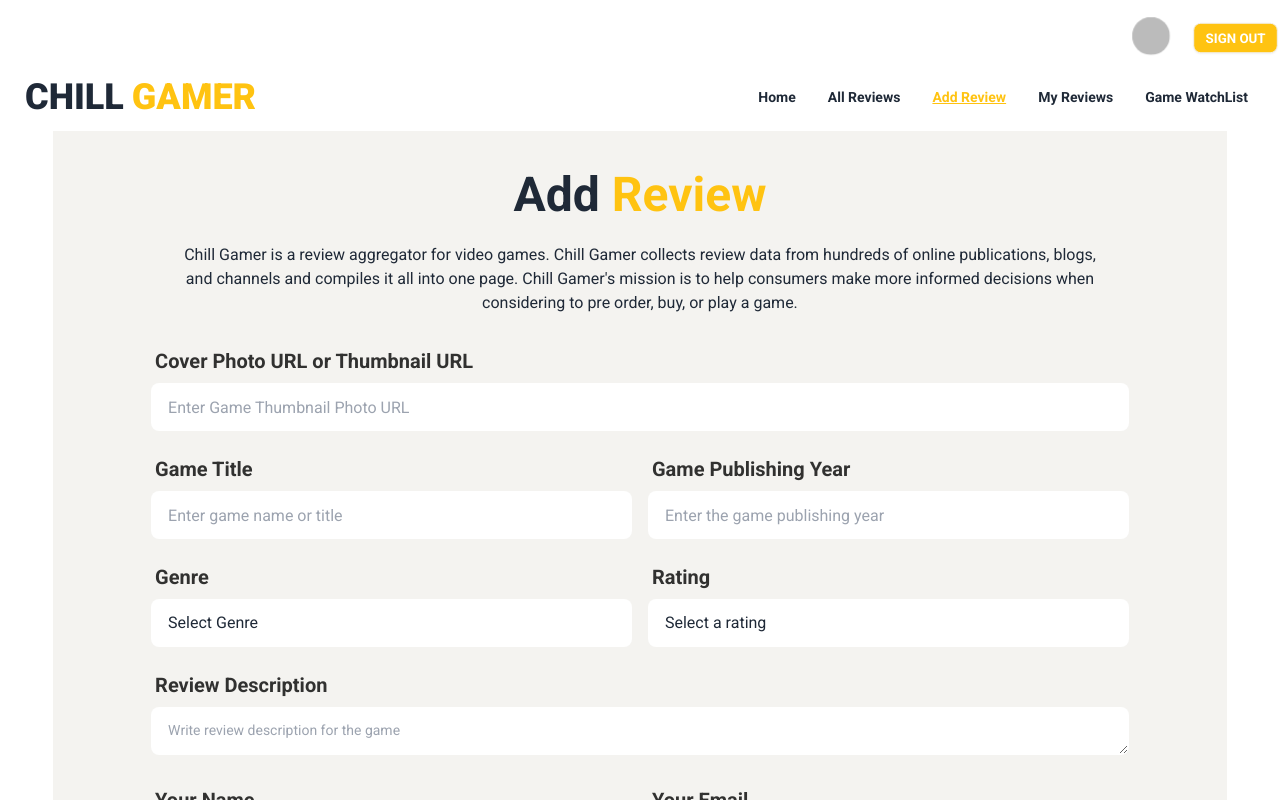
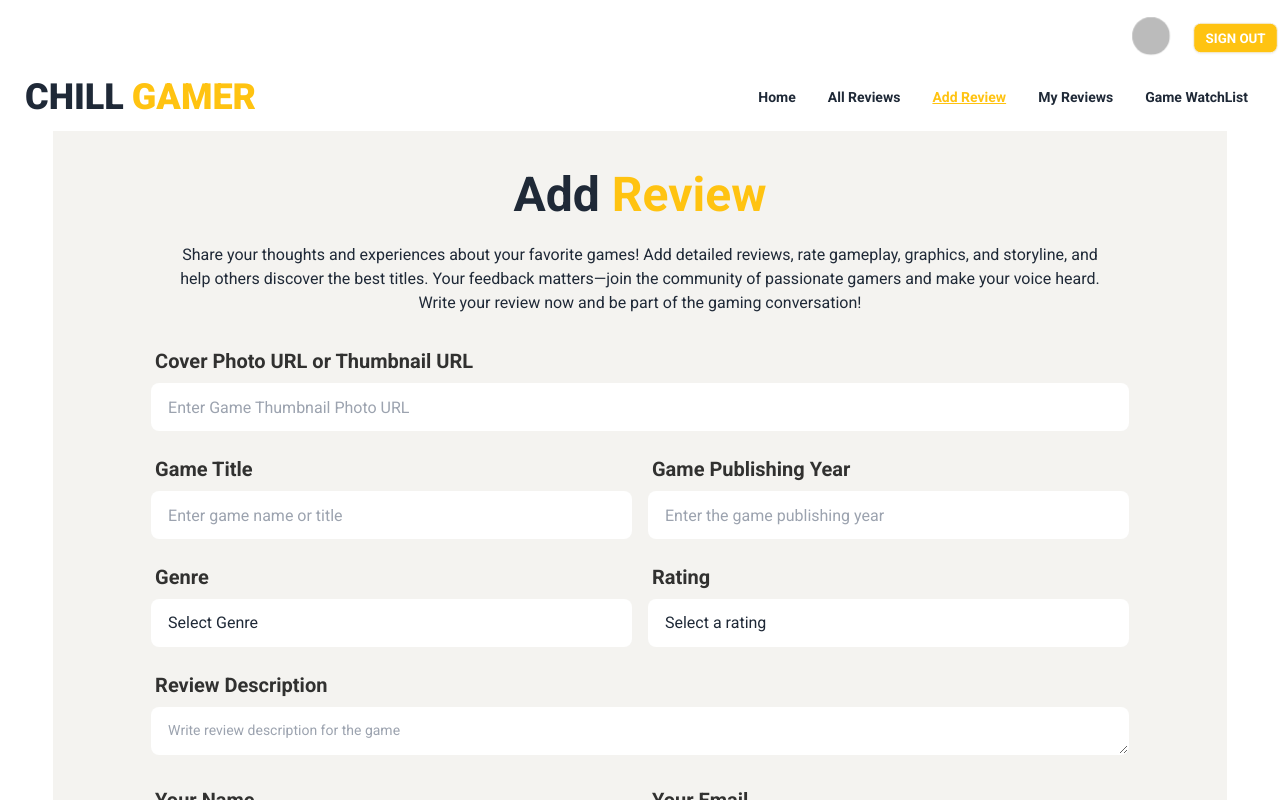
Before and after one commit to farahsamsi/Chill-Gamer-Client, a React (Vite) app: page /addReview in a window 1280 px wide. Shown: the top 800 px of the page. Built offline with nearby package versions, Linux system fonts and the light colour scheme; no server answers; sample sign-in values are in the browser's storage.

Commit message:
added loading component while loading data

```diff
--- a/src/Components/AuthProvider/AuthProvider.jsx
+++ b/src/Components/AuthProvider/AuthProvider.jsx
@@ -55,7 +55,6 @@ const AuthProvider = ({ children }) => {
 
     useEffect(() => {
         const unSubscribe = onAuthStateChanged(auth, (currentUser) => {
-
             if (currentUser) {
                 setUser(currentUser)
             } else {
@@ -78,6 +77,7 @@ const AuthProvider = ({ children }) => {
         user,
         setUser,
         loading,
+        setLoading,
     }
 
     return (
--- a/src/MainLayout/MainLayout.jsx
+++ b/src/MainLayout/MainLayout.jsx
@@ -1,15 +1,25 @@
 import { Outlet } from "react-router-dom";
 import Navbar from "../Components/Navbar/Navbar";
 import Footer from "../Components/Footer";
+import { useContext } from "react";
+import { AuthContext } from "../Components/AuthProvider/AuthProvider";
+import Loading from "../Components/Loading";
 
 const MainLayout = () => {
+    const { loading, setLoading } = useContext(AuthContext);
+    console.log(loading)
+
     return (
         <div className="font-roboto">
 
             {/* Navbar  */}
             <Navbar></Navbar>
             <div className="min-h-[calc(100vh-300px)]">
-                <Outlet></Outlet>
+                {/* <Loading></Loading>
+                <Outlet></Outlet> */}
+                {
+                    loading ? <Loading></Loading> : <Outlet></Outlet>
+                }
             </div>
 
             {/* Footer */}
--- a/src/Pages/AddReview.jsx
+++ b/src/Pages/AddReview.jsx
@@ -58,7 +58,7 @@ const AddReview = () => {
                 <div className='w-10/12 mx-auto'>
                     <div className='text-center'>
                         <h1 className='text-2xl lg:text-5xl font-bold'>Add <span className="text-primary">Review</span></h1>
-                        <p className='md:max-w-[930px] mx-auto my-4 md:my-6'>Chill Gamer is a review aggregator for video games. Chill Gamer collects review data from hundreds of online publications, blogs, and channels and compiles it all into one page. Chill Gamer&apos;s mission is to help consumers make more informed decisions when considering to pre order, buy, or play a game.</p>
+                        <p className='md:max-w-[930px] mx-auto my-4 md:my-6'>Share your thoughts and experiences about your favorite games! Add detailed reviews, rate gameplay, graphics, and storyline, and help others discover the best titles. Your feedback matters—join the community of passionate gamers and make your voice heard. Write your review now and be part of the gaming conversation!</p>
                     </div>
                     <form onSubmit={handleSubmit} className='space-y-4'>
                         {/* row 1 */}
--- a/src/Pages/Login.jsx
+++ b/src/Pages/Login.jsx
@@ -54,7 +54,9 @@ const Login = () => {
         <div className="my-4 md:my-6 lg:my-8">
             <div className="md:w-8/12 mx-auto flex flex-col justify-center items-center text-center gap-4 mb-5 ">
                 <h1 className="text-2xl lg:text-5xl font-extrabold">SIGN <span className="text-primary">IN</span></h1>
-                <p className="font-medium text-black/80 px-4">Get access to view, edit and add reviews of your <span className="text-primary">favorite GAMES</span> by registering in simple steps.</p>
+                <p className="font-medium text-black/80 px-4">
+                    Welcome back! Sign in to access your reviews, watch list, and personalized recommendations. Join the community of gamers sharing their passion and insights. Log in to dive back into your gaming journey and keep exploring your favorite titles!
+                </p>
             </div>
             <div className="card bg-base-100 w-11/12 mx-auto lg:max-w-screen-md shrink-0 shadow-2xl border">
                 <form onSubmit={handleSubmit} className="card-body">
--- a/src/Pages/MyReviews.jsx
+++ b/src/Pages/MyReviews.jsx
@@ -4,6 +4,7 @@ import Swal from "sweetalert2";
 
 const MyReviews = () => {
     const reviews = useLoaderData();
+
     const [myReviews, setMyReviews] = useState(reviews);
 
     const handleDelete = _id => {
@@ -42,7 +43,7 @@ const MyReviews = () => {
         <div className="my-4 md:my-6 lg:my-8">
             <div className="md:w-8/12 mx-auto flex flex-col justify-center items-center text-center gap-4 mb-5 ">
                 <h1 className="text-2xl lg:text-5xl font-extrabold">MY <span className="text-primary">REVIEWS</span></h1>
-                <p className="font-medium text-black/80 px-4">Chill Gamer is a review aggregator for video games. Chill Gamer collects review data from hundreds of online publications, blogs, and channels and compiles it all into one page. Chill Gamer&apos;s mission is to help consumers make more informed decisions when considering to pre order, buy, or play a game.</p>
+                <p className="font-medium text-black/80 px-4">Keep track of all your reviews in one place! Revisit your opinions, edit details, and manage your feedback on games you&apos;ve loved—or hated. Your reviews help shape the gaming community, so stay engaged and share your voice on the titles you’ve explored.</p>
             </div>
             <div className="card p-6 bg-base-100 w-11/12 mx-auto lg:max-w-screen-md shrink-0 shadow-2xl border">
                 <div className="overflow-x-auto">
--- a/src/Pages/MyWatchlist.jsx
+++ b/src/Pages/MyWatchlist.jsx
@@ -42,7 +42,7 @@ const MyWatchlist = () => {
         <div className="my-4 md:my-6 lg:my-8">
             <div className="md:w-8/12 mx-auto flex flex-col justify-center items-center text-center gap-4 mb-5 ">
                 <h1 className="text-2xl lg:text-5xl font-extrabold">MY <span className="text-primary">WATCH LIST</span></h1>
-                <p className="font-medium text-black/80 px-4">Chill Gamer is a item aggregator for video games. Chill Gamer collects item data from hundreds of online publications, blogs, and channels and compiles it all into one page. Chill Gamer&apos;s mission is to help consumers make more informed decisions when considering to pre order, buy, or play a game.</p>
+                <p className="font-medium text-black/80 px-4">Save your favorite games and keep an eye on upcoming titles! Manage your watch list, track ratings, and never miss the games you’re excited about. Build your personal collection of must-play games and explore them at your pace.</p>
             </div>
             <div className="card p-6 bg-base-100 w-11/12 mx-auto lg:max-w-screen-md shrink-0 shadow-2xl border">
                 <div className="overflow-x-auto">
@@ -71,7 +71,6 @@ const MyWatchlist = () => {
                                             </div>
                                             <div>
                                                 <div className="font-bold">{item.name}</div>
-
                                             </div>
                                         </div>
                                     </td>
@@ -81,12 +80,12 @@ const MyWatchlist = () => {
                                     </td>
                                     <td>{item.rating}/5</td>
                                     <th>
-
-                                        <button onClick={() => handleDelete(item._id)} className="btn bg-red-500 text-white btn-xs">Delete From Watch List</button>
+                                        <button onClick={() => handleDelete(item._id)} className="btn bg-red-500 text-white btn-xs">
+                                            Delete
+                                            <span className="hidden md:flex">From Watch List</span></button>
                                     </th>
                                 </tr>)
                             }
-
                         </tbody>
                     </table>
                 </div>
--- a/src/Pages/Register.jsx
+++ b/src/Pages/Register.jsx
@@ -54,7 +54,7 @@ const Register = () => {
         <div className="my-4 md:my-6 lg:my-8">
             <div className="md:w-8/12 mx-auto flex flex-col justify-center items-center text-center gap-4 mb-5 ">
                 <h1 className="text-2xl lg:text-5xl font-extrabold">SIGN <span className=" text-primary">UP</span></h1>
-                <p className="font-medium text-black/80 px-4">Get access to view, edit and add reviews of your <span className="text-primary">favorite GAMES</span> by registering in simple steps.</p>
+                <p className="font-medium text-black/80 px-4">Join the ultimate community for gamers! Sign up to write reviews, create a watch list, and connect with others who share your passion for gaming. Start your journey now and unlock exciting features tailored just for you.</p>
             </div>
 
             <div className="card bg-base-100 w-11/12 mx-auto lg:max-w-screen-md shrink-0 shadow-2xl border relative">
--- a/src/Pages/ReviewDetails.jsx
+++ b/src/Pages/ReviewDetails.jsx
@@ -37,7 +37,6 @@ const ReviewDetails = () => {
                         icon: 'success',
                         confirmButtonText: 'Cool'
                     })
-
                 }
             })
     }
--- a/src/Routes/router.jsx
+++ b/src/Routes/router.jsx
@@ -56,6 +56,8 @@ const router = createBrowserRouter([
                     <MyReviews></MyReviews>
                 </PrivateRoute>,
                 loader: async ({ params }) => {
+                    // const { loading, setLoading, } = useContext(AuthContext);
+                    // console.log(loading)
                     const res = await fetch('https://assignment-ten-server-iota-five.vercel.app/gameReviews')
                     const data = await res.json();
                     const filterData = data.filter(d => d.userEmail == params.email)
```
